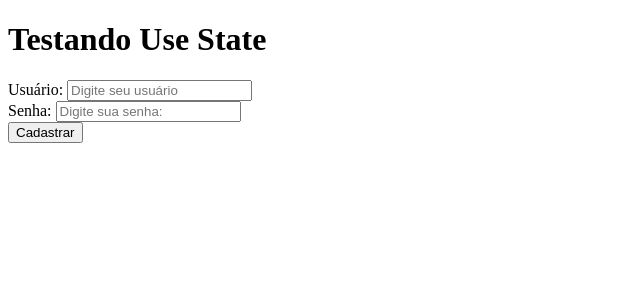
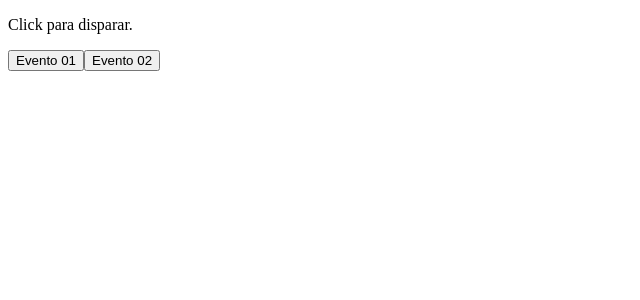
Before and after one commit to viniciusxsousa/react-estudos, a React (Vite) app in the folder 00-app/: page / in a window 1280 px wide. Shown: the top 300 px of the page, without its empty margins (0-640 px from the left). Built offline with nearby package versions, Linux system fonts and the light colour scheme.

Commit message:
testando métodos por props

```diff
--- a/00-app/src/App.jsx
+++ b/00-app/src/App.jsx
@@ -1,10 +1,9 @@
-import EventoForms from "./components/EventoForms"
+import CardBotoes from "./components/CardBotoes"
 
 function App() {
   return (
     <>
-      <h1>Testando Use State</h1>
-      <EventoForms></EventoForms>
+      <CardBotoes></CardBotoes>
     </>
   )
 }
--- /dev/null
+++ b/00-app/src/components/Botoes/index.jsx
@@ -0,0 +1,7 @@
+function Botoes({evento, text}){
+    return(
+        <button onClick={evento}>{text}</button>
+    )
+}
+
+export default Botoes
--- /dev/null
+++ b/00-app/src/components/CardBotoes/index.jsx
@@ -0,0 +1,23 @@
+import Botoes from "../Botoes"
+
+function CardBotoes(){
+
+    function evento01(){
+        console.log('Evento 01 disparado!');
+    }
+
+    function evento02(){
+        console.log('Evento 02 disparado!');
+    }
+
+
+    return(
+        <>
+            <p>Click para disparar.</p>
+            <Botoes evento={evento01} text='Evento 01'></Botoes>
+            <Botoes evento={evento02} text='Evento 02'></Botoes>
+        </>
+    )
+}
+
+export default CardBotoes
```
